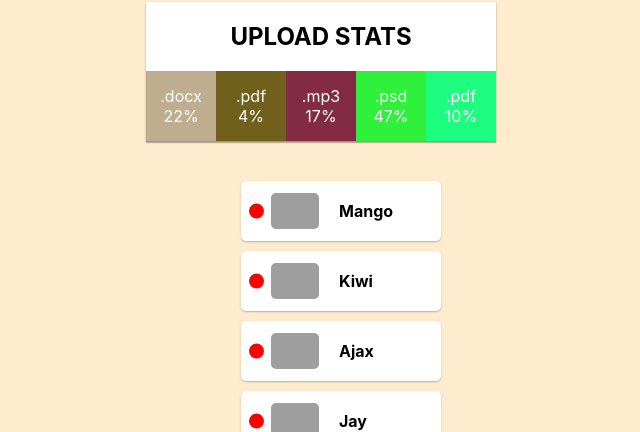
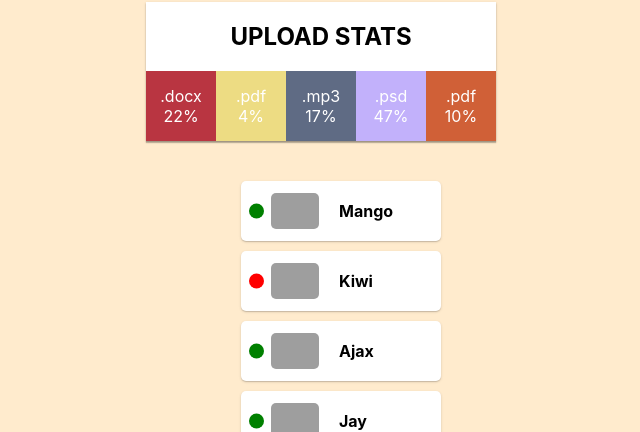
Before and after one commit to NonStopIT17/goit-react-hw-01-components, a React (Create React App) app: page / in a window 1280 px wide. Shown: the part 372-804 px from the top of the page, without its empty margins (319-959 px from the left). Built offline with nearby package versions, Linux system fonts and the light colour scheme; grey boxes are pictures that could not be loaded.

Commit message:
Home work 1
Finish Try 2

```diff
--- a/src/components/FriendList.js
+++ b/src/components/FriendList.js
@@ -1,6 +1,7 @@
-import './FriendList.modyle.css';
+import React from 'react';
 import PropTypes from 'prop-types';
 
+import './FriendList.modyle.css';
 
 function FriendList({ friends }) {
   return (
--- a/src/components/FriendList.modyle.css
+++ b/src/components/FriendList.modyle.css
@@ -26,7 +26,6 @@
     transform: translateY(-50%);
     top: 50%;
     left: 4%;
-    background: red;
     width: 15px;
     height: 15px;
     border-radius: 50%;
@@ -43,3 +42,10 @@
   .name {
     font-weight: bold;
   }
+  .status.online {
+    background: green;
+    }
+
+    .status.offline {
+    background: red;
+    }
--- a/src/components/Profile.js
+++ b/src/components/Profile.js
@@ -39,5 +39,9 @@ User.propTypes = {
   username: PropTypes.string,
   tag: PropTypes.string,
   location: PropTypes.string,
-  stats: PropTypes.object,
+  stats: PropTypes.shape({
+    followers: PropTypes.number,
+    views: PropTypes.number,
+    likes: PropTypes.number,
+  }),
 };
--- a/src/components/Statistics.js
+++ b/src/components/Statistics.js
@@ -1,65 +1,46 @@
+import React from 'react';
 import './Statistics.modyle.css';
 import PropTypes from 'prop-types';
-export default function Statistics({ title, stats }) {
-  let isTitle = false;
-  if (title !== '') {
-    isTitle = true;
-  } else {
-    isTitle = false;
+
+function getRandomColor() {
+  const letters = '0123456789ABCDEF';
+  let color = '#';
+  for (let i = 0; i < 6; i++) {
+    color += letters[Math.floor(Math.random() * 16)];
   }
-  const titleOrg = <h2 className="title">{title}</h2>;
+  return color;
+}
 
+const Statistics = ({ title, stats }) => {
   return (
     <section className="statistics">
-      {isTitle ? titleOrg : null}
+      {title && <h2 className="title">{title}</h2>}
 
       <ul className="stat-list">
-        <li
-          className="item-statistics"
-          style={{ backgroundColor: '#bead8f' }}
-          key={stats[0].id}
-        >
-          <span className="label">{stats[0].label}</span>
-          <span className="percentage">{stats[0].percentage}%</span>
-        </li>
-        <li
-          className="item-statistics"
-          style={{ backgroundColor: '#71601b' }}
-          key={stats[1].id}
-        >
-          <span className="label">{stats[1].label}</span>
-          <span className="percentage">{stats[1].percentage}%</span>
-        </li>
-        <li
-          className="item-statistics"
-          style={{ backgroundColor: '#832b45' }}
-          key={stats[2].id}
-        >
-          <span className="label">{stats[2].label}</span>
-          <span className="percentage">{stats[2].percentage}%</span>
-        </li>
-        <li
-          className="item-statistics"
-          style={{ backgroundColor: '#2ff13c' }}
-          key={stats[3].id}
-        >
-          <span className="label">{stats[3].label}</span>
-          <span className="percentage">{stats[3].percentage}%</span>
-        </li>
-        <li
-          className="item-statistics"
-          style={{ backgroundColor: '#1dfe81' }}
-          key={stats[4].id}
-        >
-          <span className="label">{stats[4].label}</span>
-          <span className="percentage">{stats[4].percentage}%</span>
-        </li>
+        {stats.map((stat) => (
+          <li
+            className="item-statistics"
+            style={{ backgroundColor: getRandomColor() }}
+            key={stat.id}
+          >
+            <span className="label">{stat.label}</span>
+            <span className="percentage">{stat.percentage}%</span>
+          </li>
+        ))}
       </ul>
     </section>
   );
-}
+};
 
 Statistics.propTypes = {
   title: PropTypes.string,
-  stats: PropTypes.array,
+  stats: PropTypes.arrayOf(
+    PropTypes.shape({
+      id: PropTypes.string.isRequired,
+      label: PropTypes.string.isRequired,
+      percentage: PropTypes.number.isRequired,
+    })
+  ).isRequired,
 };
+
+export default Statistics;
--- a/src/components/TransactionHistory.js
+++ b/src/components/TransactionHistory.js
@@ -1,29 +1,38 @@
 import './TransactionHistory.modyle.css';
 import PropTypes from 'prop-types';
-export default function TransactionHistory(props) {
+
+const TransactionHistory = ({ items }) => {
   return (
     <table className="transaction-history">
-      <thead className="table">
+      <thead>
         <tr>
           <th>Type</th>
           <th>Amount</th>
           <th>Currency</th>
         </tr>
       </thead>
-
       <tbody>
-        {props.items.map(el => (
-          <tr key={el.id}>
-            <td>{el.type}</td>
-            <td>{el.amount}</td>
-            <td>{el.currency}</td>
+        {items.map(({ id, type, amount, currency }) => (
+          <tr key={id}>
+            <td>{type}</td>
+            <td>{amount}</td>
+            <td>{currency}</td>
           </tr>
         ))}
       </tbody>
     </table>
   );
-}
+};
 
 TransactionHistory.propTypes = {
-  props: PropTypes.object,
+  items: PropTypes.arrayOf(
+    PropTypes.shape({
+      id: PropTypes.string.isRequired,
+      type: PropTypes.string.isRequired,
+      amount: PropTypes.string.isRequired,
+      currency: PropTypes.string.isRequired,
+    })
+  ).isRequired,
 };
+
+export default TransactionHistory;
```
